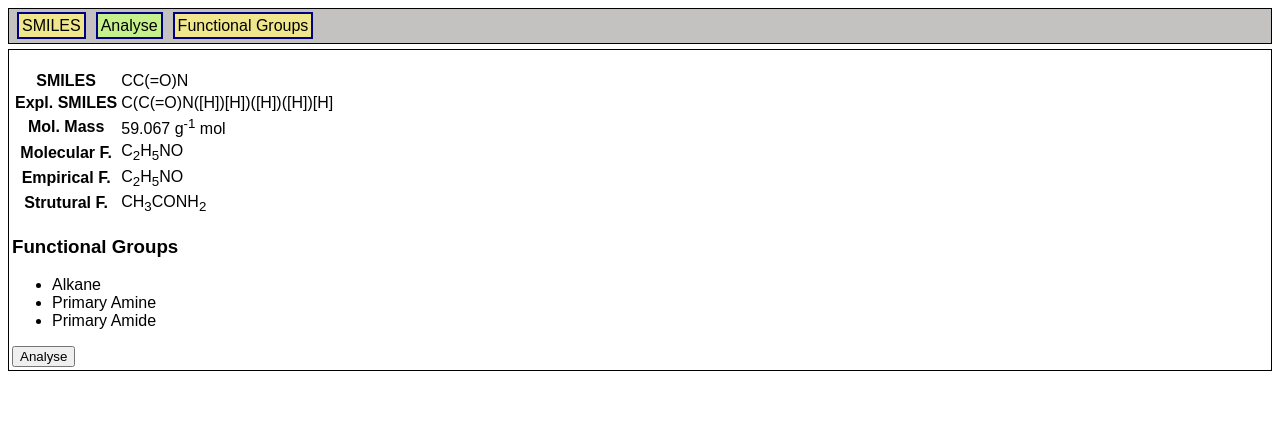
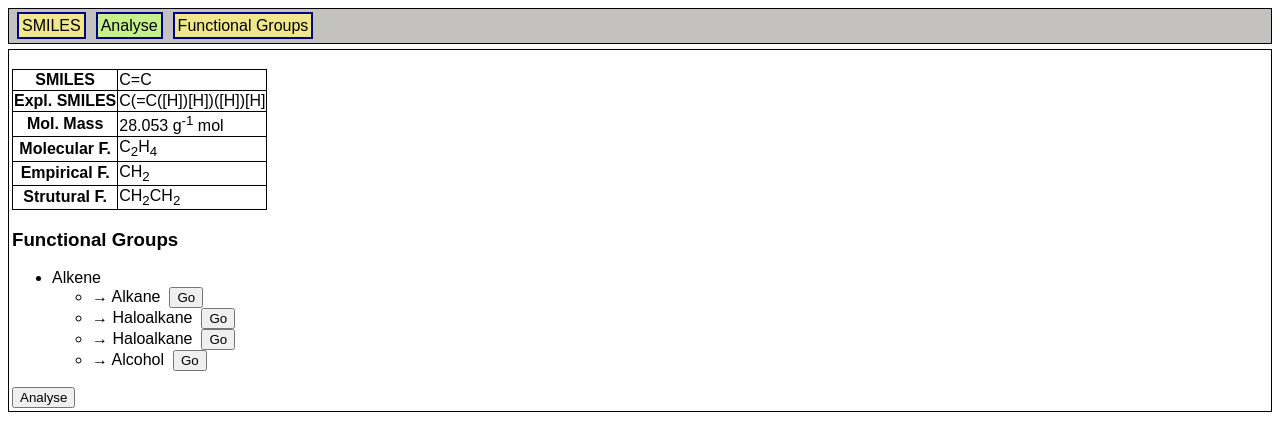
Before and after one commit to ruben4447/ts-smilesParser, a website built with Parcel: page src/index.html in a window 1280 px wide. Both pictures are taken after a click on the button "Analyse". Built offline with nearby package versions, Linux system fonts and the light colour scheme.

Commit message:
Added some organic reactions

```diff
--- a/src/_main.ts
+++ b/src/_main.ts
@@ -4,7 +4,7 @@ globalThis.utils = utils;
 import * as dataVars from './data-vars';
 globalThis.dataVars = dataVars;
 import $globals from './globals';
-import { moleculeTypes } from './organic';
+import { moleculeTypes, reactions } from './organic';
 import { Tabs } from './classes/Tabs';
 import { Molecule } from './classes/Molecule';
 import { IGroupStrMap } from './types/Group';
@@ -33,7 +33,8 @@ function _main() {
   document.body.appendChild(tabContainer);
 
   // parseSmiles("C1:C:C:C:C:C1");
-  parseSmiles("CC(=O)N");
+  // parseSmiles("C=CC(=O)C");
+  parseSmiles("C=C");
   // parseSmiles("C1C(=O)CC1");
   // parseSmiles("CC1=C(C=C(C=C1[N+](=O)[O-])[N+](=O)[O-])[N+](=O)[O-]");
 }
@@ -115,9 +116,30 @@ function generateAnalyseMoleculeContent() {
       const groups = moleculeTypes[id].test ? moleculeTypes[id].test(molecule) : [];
       if (groups.length !== 0) {
         const li = document.createElement("li");
-        li.innerText = moleculeTypes[id].name;
+        li.insertAdjacentHTML("beforeend", `<span>${moleculeTypes[id].name}</span><br>`);;
         fgul.appendChild(li);
-
+        const ul = document.createElement("ul");
+        li.appendChild(ul);
+        reactions.forEach((info, i) => {
+          if (info.start === +id) {
+            const li = document.createElement("li");
+            li.insertAdjacentHTML("beforeend", `<span> &rarr; ${moleculeTypes[info.end].name}</span> &nbsp;`);
+            const btn = document.createElement("button");
+            btn.addEventListener("click", () => {
+              if (confirm(`Carry out reaction ${moleculeTypes[info.start].name} -> ${moleculeTypes[info.end].name} ?${info.name ? '\nReaction Name: ' + info.name : ''}${info.type ? '\nReaction Mechanism: ' + info.type : ''}${info.conditions ? '\nConditions: ' + info.conditions : ''}${info.reagents ? '\nReagents: ' + info.reagents : ''}`)) {
+                let ok = info.react ? info.react(molecule, organicGroups[+id]) : false;
+                if (ok) {
+                  analyse();
+                } else {
+                  alert(`Reaction failed.`);
+                }
+              }
+            });
+            btn.innerText = "Go";
+            li.appendChild(btn);
+            ul.appendChild(li);
+          }
+        });
         organicGroups[id] = groups;
       }
     }
@@ -163,9 +185,11 @@ function generateFunctionalGroupsContent() {
     const data = moleculeTypes[id];
     const div = document.createElement("div");
     container.appendChild(div);
-    div.insertAdjacentHTML("beforeend", `<h3>${data.name}</h3>`);
+    div.insertAdjacentHTML("beforeend", `<h2>${data.name}</h2>`);
     if (data.variantOf !== undefined) div.insertAdjacentHTML("beforeend", `<em>Variant Of ${moleculeTypes[data.variantOf].name}</em><br>`);
     div.insertAdjacentHTML("beforeend", `<img type="image/png" src="img/${data.repr}.png" />`);
+
+    // EXAMPLE MOLECULE
     div.insertAdjacentHTML("beforeend", `<br>Example: <var>${data.eg.name}</var>, <code>${data.eg.smiles}</code> `);
     let btnEg = document.createElement("button");
     btnEg.innerText = "(View)";
@@ -174,6 +198,26 @@ function generateFunctionalGroupsContent() {
       parseSmiles(data.eg.smiles);
     });
     div.appendChild(btnEg);
+    div.insertAdjacentHTML("beforeend", "<br><br>");
+
+    // TABLE OF REACTIONS
+    const ourReactions = reactions.filter(r => r.start === +id);
+    if (ourReactions.length > 0) {
+      const table = document.createElement("table"), tbody = table.createTBody();
+      table.insertAdjacentHTML("afterbegin", `<thead><tr><th colspan='5'>Reactions: ${utils.numstr(ourReactions.length)}</th></tr><tr><th>Reaction</th><th>Name</th><th>Mechanism</th><th>Reagents</th><th>Conditions</th></tr></thead>`);
+      div.appendChild(table);
+      ourReactions.forEach(reaction => {
+        const tr = document.createElement("tr");
+        tbody.appendChild(tr);
+        tr.insertAdjacentHTML("beforeend", `<td>${moleculeTypes[reaction.start].name} &rarr; ${moleculeTypes[reaction.end].name}`);
+        tr.insertAdjacentHTML("beforeend", `<td>${reaction.name ?? ''}</td>`);
+        tr.insertAdjacentHTML("beforeend", `<td>${reaction.type ?? ''}</td>`);
+        tr.insertAdjacentHTML("beforeend", `<td>${reaction.reagents ?? ''}</td>`);
+        tr.insertAdjacentHTML("beforeend", `<td>${reaction.conditions ?? ''}</td>`);
+      });
+    }
+
+    div.insertAdjacentHTML("beforeend", "<hr>");
   }
 
   return container;
--- a/src/organic.ts
+++ b/src/organic.ts
@@ -1,4 +1,3 @@
-import { IGroupStrMap } from "./types/Group";
 import { IMoleculeType, IReactionInfo } from "./types/utils";
 
 export const moleculeTypes: { [id: number]: IMoleculeType } = {
@@ -12,7 +11,7 @@ export const moleculeTypes: { [id: number]: IMoleculeType } = {
     repr: "alkene",
     name: "Alkene",
     eg: { smiles: "C=C", name: "ethene" },
-    test: mol => mol.matchMolecule({ atom: "C", rec: 1, bondedTo: [{ atom: "C", bond: "=" }] }),
+    test: mol => mol.matchMolecule({ atom: "C", rec: 1, bondedTo: [{ atom: "C", bond: "=", rec: 2 }] }),
   },
   3: {
     repr: "alcohol",
@@ -164,4 +163,198 @@ export const moleculeTypes: { [id: number]: IMoleculeType } = {
   },
 };
 
-export const reactions: { [rid: number]: IReactionInfo} = {};
+export const reactions: IReactionInfo[] = [
+  {
+    name: "Hydrogenation",
+    start: 2,
+    end: 1,
+    reagents: "H2/Ni",
+    conditions: "150C",
+    react: (mol, groups) => {
+      // Replace with single bond
+      // const bond = groups[1].
+    }
+  },
+  {
+    name: "Halogenation",
+    type: "electrophilic addition",
+    start: 2,
+    end: 23,
+    reagents: "HX",
+  },
+  {
+    name: "Halogenation",
+    type: "electrophilic addition",
+    start: 2,
+    end: 23,
+    reagents: "X2",
+  },
+  {
+    name: "Halogenation",
+    start: 1,
+    end: 23,
+    reagents: "X2",
+    conditions: "UV",
+  },
+  {
+    type: "nucleophilic substitution",
+    start: 23,
+    end: 7,
+    reagents: "CN{-}/ethanol",
+    conditions: "reflux"
+  },
+  {
+    type: "nucleophilic substitution",
+    start: 23,
+    end: 8,
+    reagents: "conc NH3/ethanol",
+    conditions: "heat"
+  },
+  {
+    name: "Reduction",
+    start: 7,
+    end: 8,
+    reagents: "H2/Ni",
+    conditions: "heat/pressure"
+  },
+  {
+    name: "Hydration",
+    start: 2,
+    end: 3,
+    reagents: "H2O(g)/H3PO4",
+    conditions: "heat/pressure"
+  },
+  {
+    name: "Dehydration",
+    start: 3,
+    end: 2,
+    reagents: "conc H3PO4"
+  },
+  {
+    name: "Oxidation",
+    start: 5,
+    end: 12,
+    reagents: "K2Cr2O7/H2SO4",
+    conditions: "reflux"
+  },
+  {
+    name: "Reduction",
+    start: 12,
+    end: 5,
+    reagents: "NaBH4 or AlLiH4",
+    conditions: "ethanol or dry ether"
+  },
+  {
+    name: "Oxidation",
+    start: 4,
+    end: 13,
+    reagents: "K2CR2O7/H2SO4",
+    conditions: "distill"
+  },
+  {
+    name: "Reduction",
+    start: 13,
+    end: 4,
+    reagents: "NaBH4 or AlLiH4",
+    conditions: "ethanol or dry ether"
+  },
+  {
+    name: "Oxidation",
+    start: 4,
+    end: 14,
+    reagents: "K2Cr2O7/H2SO4",
+    conditions: "reflux"
+  },
+  {
+    type: "nucleophilic addition",
+    start: 12,
+    end: 15,
+    reagents: "NaCN(aq)/H{+}(aq)",
+  },
+  {
+    name: "Hydrolysis",
+    start: 7,
+    end: 14,
+    reagents: "H2O/HCl",
+  },
+  {
+    name: "Hydrolysis",
+    start: 15,
+    end: 14,
+    reagents: "H2O/HCl",
+  },
+  {
+    name: "Esterification",
+    start: 3,
+    end: 16,
+    reagents: "Carboxylic acid/conc H2SO4 or acid anhydride",
+    conditions: "50C"
+  },
+  {
+    name: "Esterification",
+    start: 14,
+    end: 16,
+    reagents: "alcohol/conc H2SO4",
+    conditions: "50C"
+  },
+  {
+    name: "Hydrolysis",
+    start: 16,
+    end: 14,
+    reagents: "dil HCl",
+    conditions: "reflux"
+  },
+  {
+    name: "Base Hydrolysis",
+    start: 16,
+    end: 17,
+    reagents: "dil HCl",
+    conditions: "reflux"
+  },
+  {
+    name: "Reduction",
+    start: 14,
+    end: 4,
+    reagents: "LiAlH4/HCl",
+    conditions: "dry ether"
+  },
+  {
+    start: 14,
+    end: 18,
+    reagents: "SOCl2",
+  },
+  {
+    name: "Esterification",
+    start: 18,
+    end: 16,
+    reagents: "alcohol",
+    conditions: "cold",
+  },
+  {
+    start: 18,
+    end: 14,
+    reagents: "H2O",
+  },
+  {
+    start: 18,
+    end: 20,
+    reagents: "NH3",
+  },
+  {
+    start: 18,
+    end: 21,
+    reagents: "primary amine",
+  },
+  {
+    name: "Dehydration",
+    start: 14,
+    end: 24,
+    reagents: "carboxylic acid or acid chloride/NaOH",
+  },
+  {
+    start: 9,
+    end: 4,
+    reagents: "HNO2",
+  },
+  // Start again at Reaction ID 28
+];
--- a/src/style.css
+++ b/src/style.css
@@ -1,5 +1,13 @@
 body {
     font-family: Arial, Helvetica, sans-serif;
+}
+
+table, tr, td, th {
+    border: 1px solid black;
+}
+
+table {
+    border-collapse: collapse;
 }
 
 /** === TABS === */
```
Also changed, not shown: src/types/utils.ts (+7 -4 lines), 1 other file.
